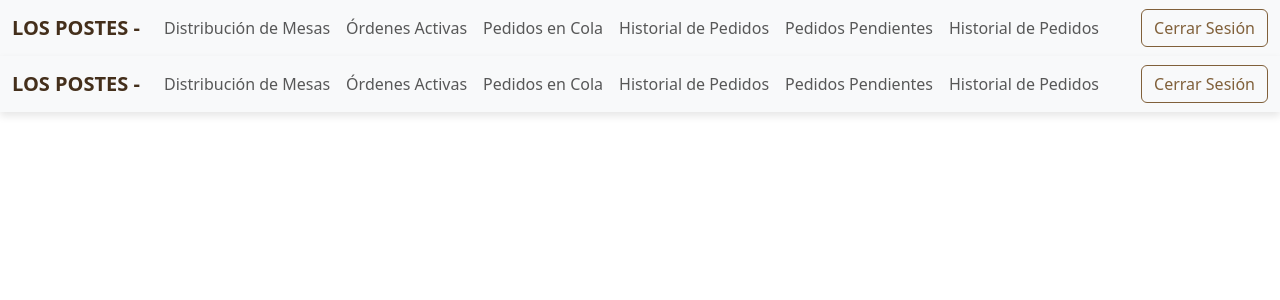
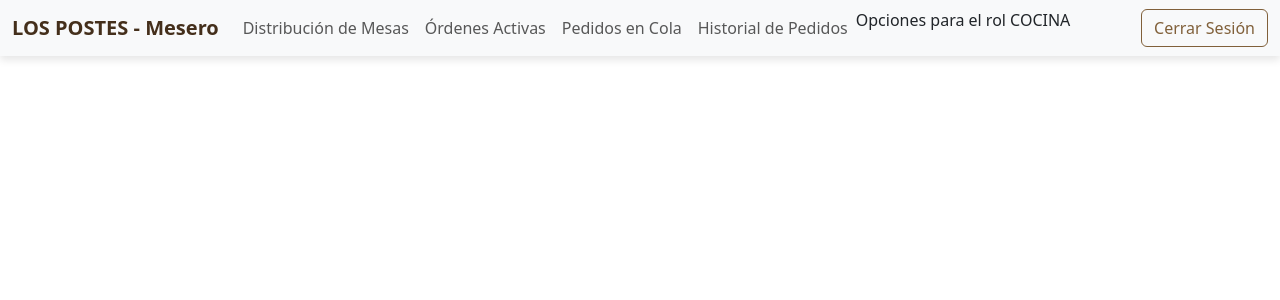
Before and after one commit to AnaliaTiclla/frontfront, an Angular app: page /admin in a window 1280 px wide. Shown: the top 300 px of the page. Built offline with nearby package versions, Linux system fonts and the light colour scheme.

Commit message:
PRUEBITA

```diff
--- a/src/app/app.component.html
+++ b/src/app/app.component.html
@@ -1,3 +1,2 @@
 <!-- app.component.html -->
-<app-navbar></app-navbar>
 <router-outlet></router-outlet>
--- a/src/app/login/login.service.ts
+++ b/src/app/login/login.service.ts
@@ -80,6 +80,7 @@ export class LoginService {
 
   cerrarSesion(): void {
     localStorage.removeItem('token');
-    localStorage.removeItem('rol');
+    localStorage.removeItem('userRole');
   }
+
 }
--- a/src/app/navbar/navbar.component.html
+++ b/src/app/navbar/navbar.component.html
@@ -2,9 +2,9 @@
   <div class="container-fluid">
     <a class="navbar-brand" href="#">
       LOS POSTES -
-      <span *ngIf="userRole === 'ADMIN'">Admin</span>
-      <span *ngIf="userRole === 'MESERO'">Mesero</span>
-      <span *ngIf="userRole === 'COCINA'">Cocina</span>
+      <span *ngIf="userRole === 'ROLE_ADMIN'">Admin</span>
+      <span *ngIf="userRole === 'ROLE_USER'">Mesero</span>
+      <!-- <span *ngIf="userRole === 'COCINA'">Cocina</span> -->
     </a>
     <button
       class="navbar-toggler"
@@ -51,12 +51,12 @@
           </li>
         </ng-container>
 
-        <!-- Opciones para el rol COCINA -->
-        <ng-container *ngIf="userRole === 'ROLE_USER'">
+        Opciones para el rol COCINA
+        <!-- <ng-container *ngIf="userRole === 'ROLE_USER'">
           <li *ngFor="let option of getCocinaOptions()" class="nav-item">
             <a class="nav-link" [routerLink]="option.link">{{ option.name }}</a>
           </li>
-        </ng-container>
+        </ng-container> -->
       </ul>
 
       <!-- Botón de Cerrar Sesión -->
```
